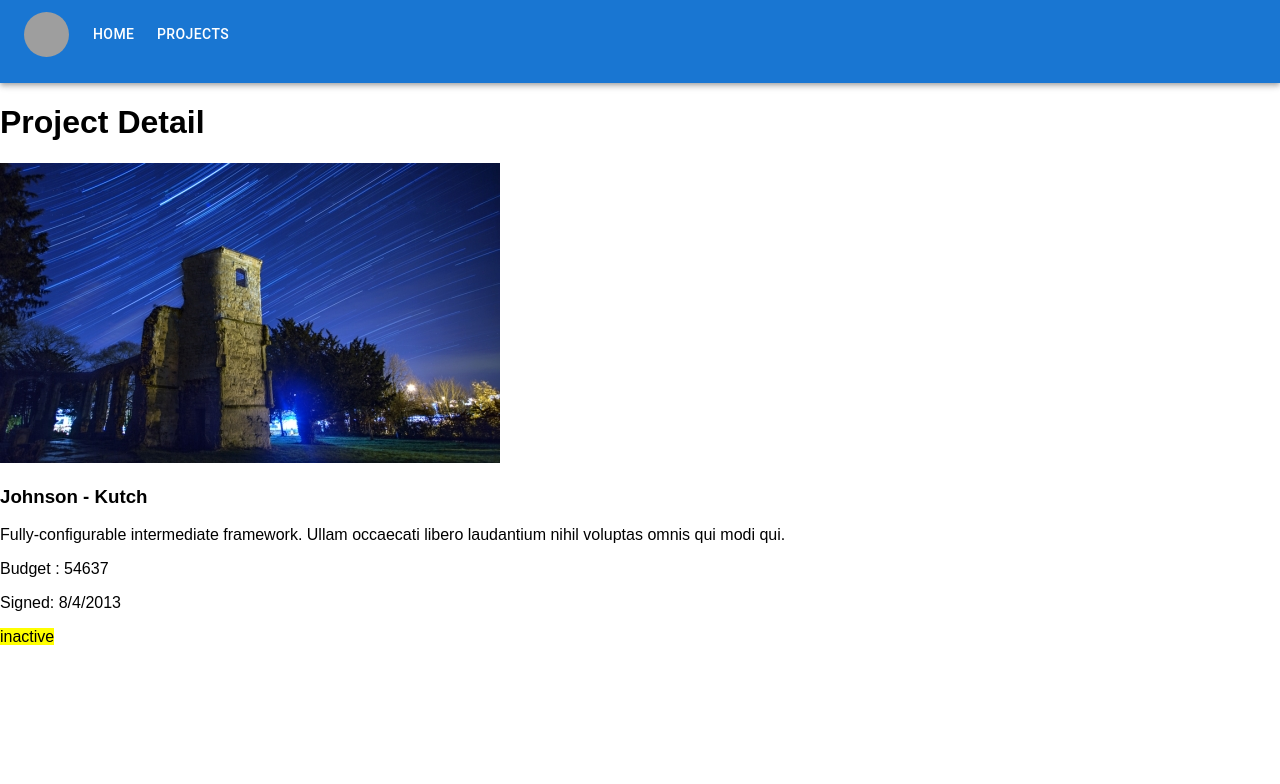
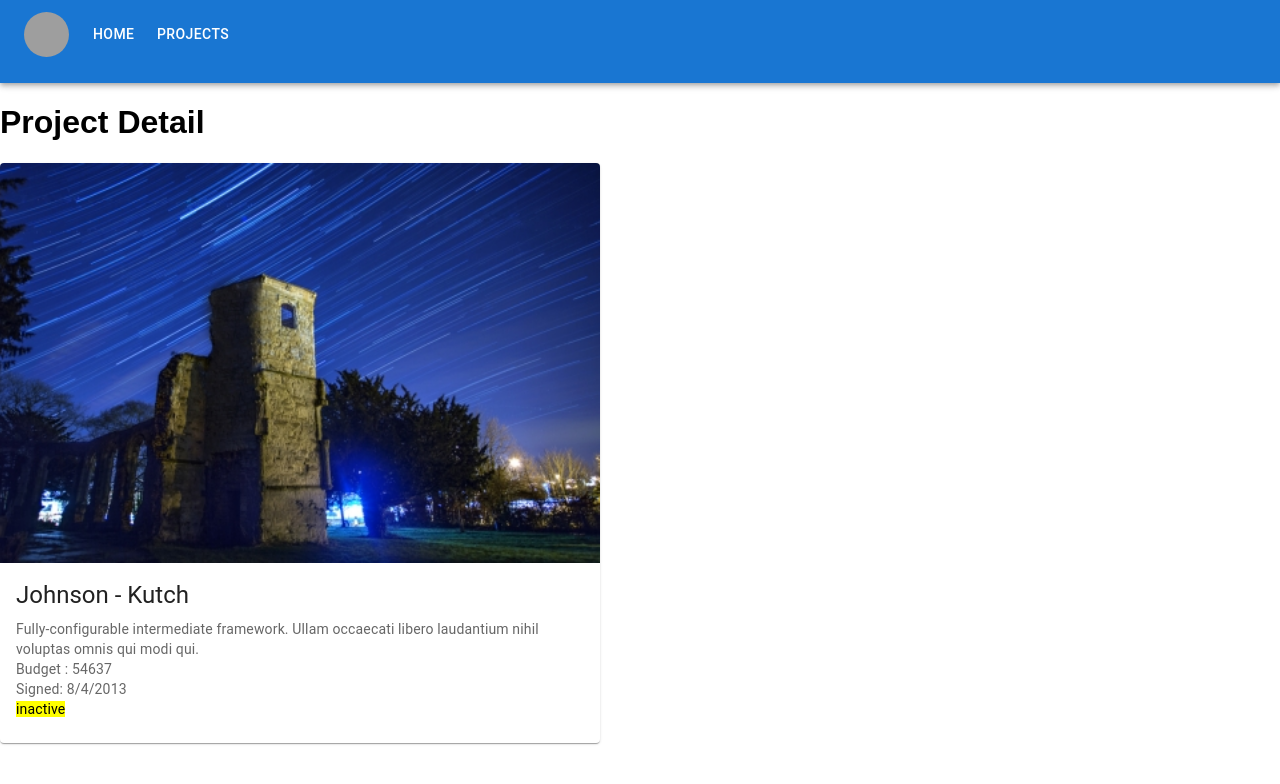
Before and after one commit to cesarcuadro/keeptrack, a React (Create React App) app: page /projects/1 in a window 1280 px wide. Shown: the top 784 px of the page. Built offline with nearby package versions, Linux system fonts and the light colour scheme; data requests are answered from the project's data file; grey boxes are pictures that could not be loaded.

Commit message:
added material ui card component

```diff
--- a/src/projects/ProjectDetail.tsx
+++ b/src/projects/ProjectDetail.tsx
@@ -1,36 +1,42 @@
 import React from 'react';
 import { Project } from './Project';
+import Card from '@mui/material/Card';
+import CardMedia from '@mui/material/CardMedia';
+import CardContent from '@mui/material/CardContent';
+import Typography from '@mui/material/Typography';
 
 interface ProjectDetailProps {
   project: Project;
 }
+
 export default function ProjectDetail({ project }: ProjectDetailProps) {
   return (
-    <div className="row">
-      <div className="col-sm-6">
-        <div className="card large">
-          <img
-            className="rounded"
-            src={project.imageUrl}
-            alt={project.name}
-          />
-          <section className="section dark">
-            <h3 className="strong">
-              <strong>{project.name}</strong>
-            </h3>
-            <p>{project.description}</p>
-            <p>Budget : {project.budget}</p>
-
-            <p>Signed: {project.contractSignedOn.toLocaleDateString()}</p>
-            <p>
-              <mark className="active">
-                {' '}
-                {project.isActive ? 'active' : 'inactive'}
-              </mark>
-            </p>
-          </section>
-        </div>
-      </div>
-    </div>
+    <Card sx={{ maxWidth: 600 }}>
+      <CardMedia
+        component="img"
+        height="400"
+        image={project.imageUrl}
+        alt={project.name}
+      />
+      <CardContent>
+        <Typography gutterBottom variant="h5" component="div">
+          {project.name}
+        </Typography>
+        <Typography variant="body2" color="text.secondary">
+          {project.description}
+        </Typography>
+        <Typography variant="body2" color="text.secondary">
+          Budget : {project.budget}
+        </Typography>
+        <Typography variant="body2" color="text.secondary">
+          Signed: {project.contractSignedOn.toLocaleDateString()}
+        </Typography>
+        <Typography variant="body2" color="text.secondary">
+          <mark className="active">
+            {project.isActive ? 'active' : 'inactive'}
+          </mark>
+        </Typography>
+      </CardContent>
+    </Card>
   );
 }
```
